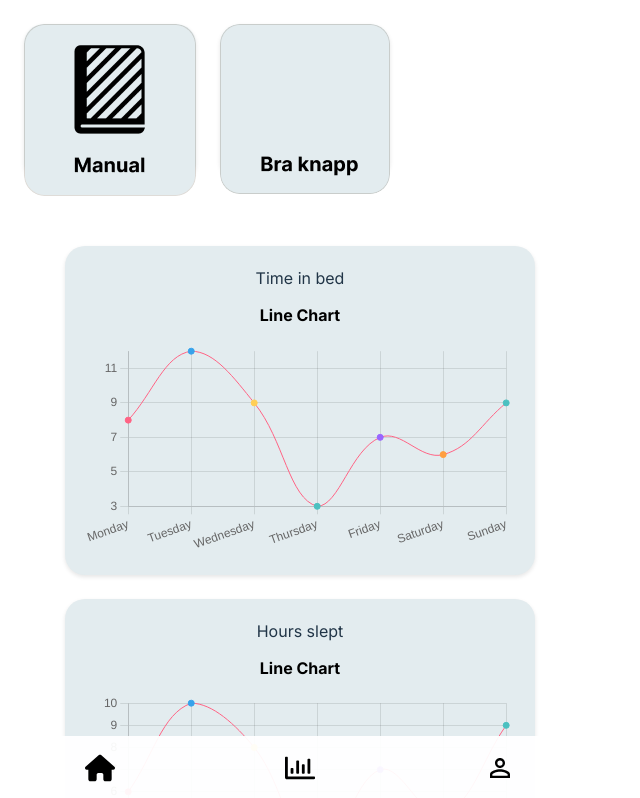
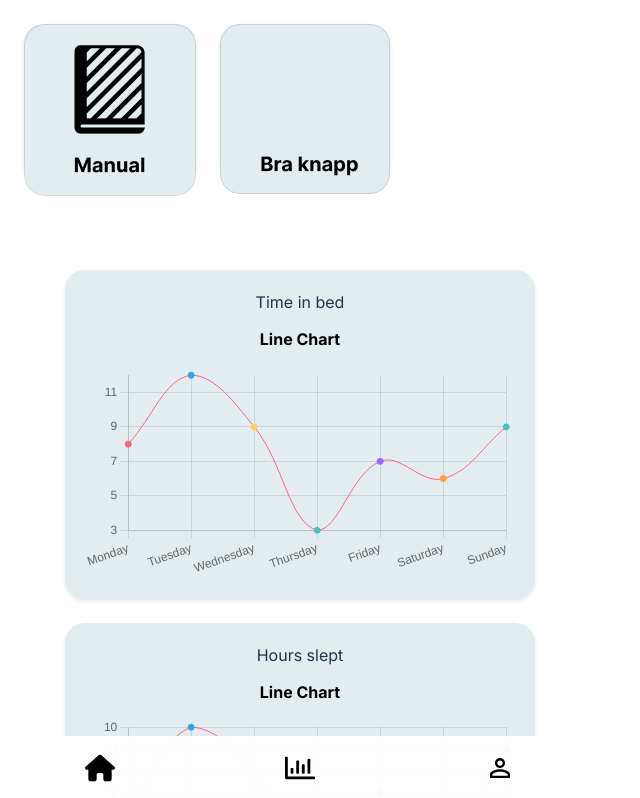
Before and after one commit to casperHansenTEOA/IKEASnark, a React (Vite) app in the folder frontend/: page /stats in a window 1280 px wide. Shown: the top 798 px of the page, without its empty margins (0-640 px from the left). Built offline with nearby package versions, Linux system fonts and the light colour scheme.

Commit message:
Fixed margin on stats page

```diff
--- a/frontend/src/routes/Root.css
+++ b/frontend/src/routes/Root.css
@@ -61,9 +61,6 @@ header .settings-button{
 
 }
 
-
-
-
 .settings-button:hover {
   border-color: #646cff;
 }
@@ -73,8 +70,6 @@ b{
   position: relative;
 }
 
-
-
 .rs-slider{
   width: 100%;
   height: auto;
--- a/frontend/src/routes/Stats.tsx
+++ b/frontend/src/routes/Stats.tsx
@@ -124,7 +124,7 @@ function Stats() {
     ],
   });
   return (
-    <div>
+    <div className="wrapper">
       <div className="horizontal-buttons">
         <NavLink to="/manual">
           <Card startImage="/Manual.png" />
```
